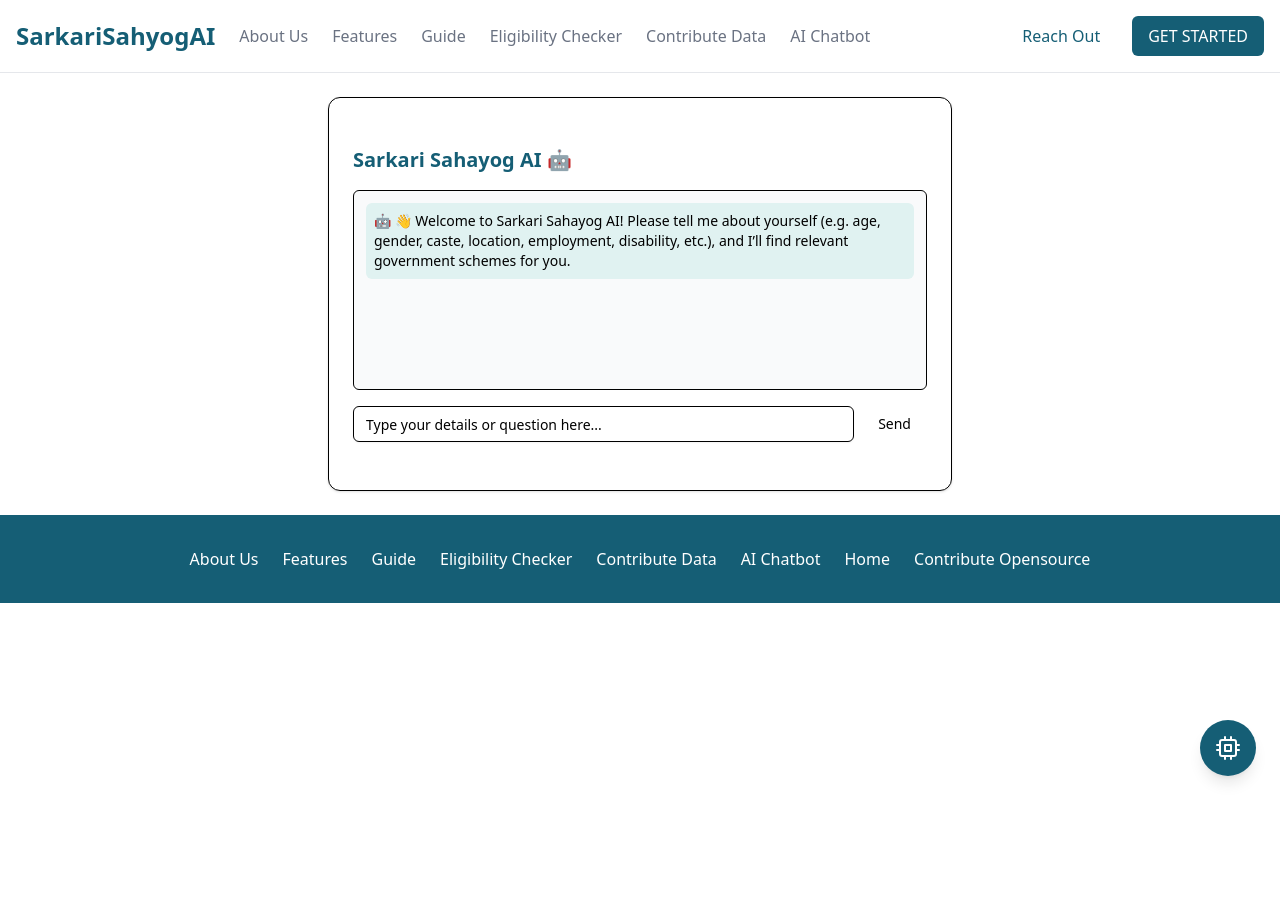
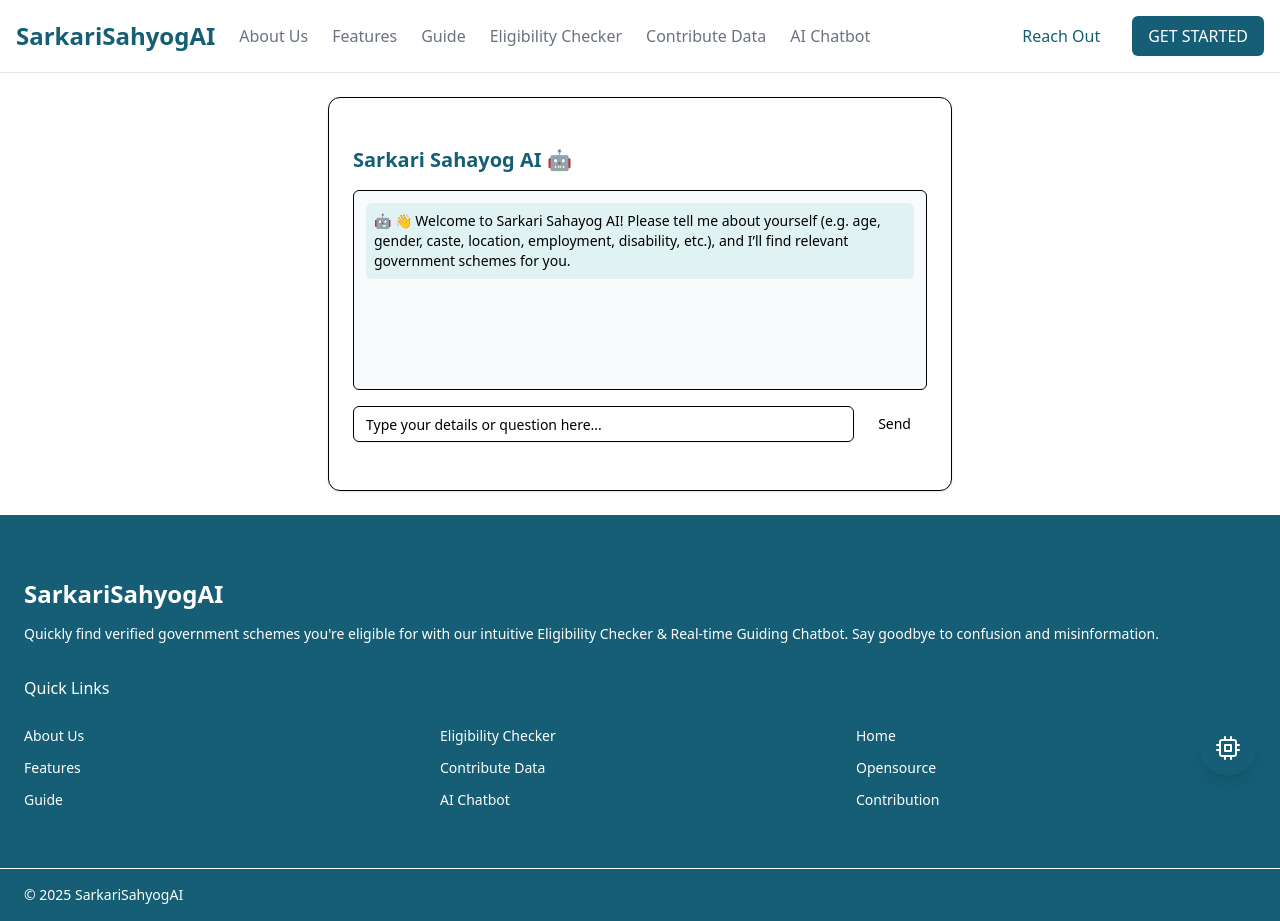
Before and after one commit to kintsugi-programmer/SarkariSahyogAI, a Next.js app: page /chat in a window 1280 px wide. Before the commit the page ends 800 px from the top, so only its background shows below. Built offline with nearby package versions, Linux system fonts and the light colour scheme; no server answers.

Commit message:
Des Fixes

```diff
--- a/src/components/Foot.tsx
+++ b/src/components/Foot.tsx
@@ -1,12 +1,7 @@
 import React from "react";
 
 const Foot: React.FC = () => {
-  return (
-    <footer className="w-full text-white bg-[#155e75] py-8">
-      <div className="container mx-auto px-6">
-        <nav>
-          <ul className="flex flex-col md:flex-row justify-center gap-6">
-            {[
+  const links = [
     { text: "About Us", link: "/" },
     { text: "Features", link: "features" },
     { text: "Guide", link: "steps" },
@@ -14,23 +9,85 @@ const Foot: React.FC = () => {
     { text: "Contribute Data", link: "/schemes/new" },
     { text: "AI Chatbot", link: "/chat" },
     { text: "Home", link: "/" },
-              { text: "Contribute Opensource", link: "https://github.com/kintsugi-programmer/SarkariSahyogAI" },
+    { text: "Opensource", link: "https://github.com/kintsugi-programmer/SarkariSahyogAI" },
+    { text: "Contribution", link: "https://github.com/kintsugi-programmer/SarkariSahyogAI" },
+  ];
 
-            ].map((item) => (
-              <li key={item.text}>
+  const splitLinks = [
+    links.slice(0, 3),
+    links.slice(3, 6),
+    links.slice(6, 9),
+  ];
+
+  return (
+    <footer className="w-full text-white">
+      <div className="border-t border-[#155e75] bg-[#155e75] pb-12 pt-16 text-sm ">
+        <div className="container mx-auto px-6">
+          <div className="grid grid-cols-1 md:grid-cols-2 lg:grid-cols-1 gap-8">
+            <div>
+              <a href="/">
+                <h1 className="max-w-4xl sm:block hidden font-black text-white leading-[1.15] text-2xl">
+                  SarkariSahyogAI
+                </h1>
+                <h1 className="max-w-4xl block sm:hidden font-black text-[#cffafe] leading-[1.15] text-2xl">
+                  SSAI
+                </h1>
+              </a>
+              <p className="mt-4 text-justify">
+                Quickly find verified government schemes you're eligible for with our intuitive Eligibility Checker & Real-time Guiding Chatbot. Say goodbye to confusion and misinformation.
+              </p>
+            </div>
+
+            <nav>
+              <h3 className="mb-6 text-base font-medium text-white">Quick Links</h3>
+              <div className="grid grid-cols-1 md:grid-cols-3 gap-4">
+                {splitLinks.map((group, idx) => (
+                  <ul key={idx}>
+                    {group.map((link) => (
+                      <li key={link.text} className="mb-2 leading-6">
                         <a
-                  href={item.link}
+                          href={link.link}
                           className="transition-colors duration-300 hover:text-emerald-100 focus:text-emerald-50"
                         >
-                  {item.text}
+                          {link.text}
+                        </a>
+                      </li>
+                    ))}
+                  </ul>
+                ))}
+              </div>
+            </nav>
+          </div>
+        </div>
+      </div>
+
+      <div className="border-t border-white bg-[#155e75] py-4 text-sm">
+        <div className="container mx-auto px-6">
+          <div className="flex flex-col md:flex-row items-center justify-between gap-4">
+            <div>© {new Date().getFullYear()} SarkariSahyogAI</div>
+            <nav aria-label="Social media links">
+              <ul className="flex items-center gap-4">
+                {["Icon1", "Icon2", "Icon3"].map((icon) => (
+                  <li key={icon}>
+                    <a href="#" className="transition-colors duration-300 hover:text-emerald-100">
+                      <span className="sr-only">{icon}</span>
+                      <svg
+                        xmlns="http://www.w3.org/2000/svg"
+                        fill="currentColor"
+                        viewBox="0 0 48 48"
+                        className="h-4 w-4"
+                        aria-hidden="true"
+                      >
+                        <path d="..." />
+                      </svg>
                     </a>
                   </li>
                 ))}
               </ul>
             </nav>
           </div>
-
-
+        </div>
+      </div>
     </footer>
   );
 };
--- a/src/components/Hero.tsx
+++ b/src/components/Hero.tsx
@@ -35,7 +35,7 @@ export const Hero = () => {
   return (
     <section className="pb-5 bg-white">
       {/* overflow-hidden */}
-      <div className="relative flex flex-col items-center justify-center px-12 pb-48 pt-40">
+      <div className="relative flex flex-col items-center justify-center px-12 sm:pb-90 pb-58 pt-15">
         <Copy />
         <MockupScreen />
       </div>
@@ -49,7 +49,7 @@ const Copy = () => {
     <><div className="flex sm:flex-row flex-col sm:space-x-4 space-x-0 space-y-4 sm:space-y-0">
       <div className="mb-1.5 rounded-full bg-zinc-600">
         <a
-          href="#"
+          href="https://github.com/kintsugi-programmer/SarkariSahyogAI"
           target="_blank"
           rel="nofollow"
           className="flex origin-top-left items-center rounded-full border border-zinc-900 bg-white p-0.5 text-sm transition-transform hover:-rotate-2"
@@ -63,9 +63,10 @@ const Copy = () => {
           <FiArrowUpRight className="mr-2 inline-block" />
         </a>
 
-      </div><div className="mb-1.5 rounded-full bg-zinc-600">
+      </div>
+      <div className="mb-1.5 rounded-full bg-zinc-600">
         <a
-          href="#"
+          href="https://github.com/kintsugi-programmer/SarkariSahyogAI"
           target="_blank"
           rel="nofollow"
           className="flex origin-top-left items-center rounded-full border border-zinc-900 bg-white p-0.5 text-sm transition-transform hover:-rotate-2"
@@ -96,7 +97,7 @@ const Copy = () => {
 
 const MockupScreen = () => {
   return (
-    <div className="absolute bottom-0 left-1/2 h-36 w-[calc(100vw_-_56px)] max-w-[1100px] -translate-x-1/2 overflow-hidden rounded-t-xl bg-zinc-900 p-0.5">
+    <div className="absolute bottom-0 left-1/2 sm:h-80 h-50 w-[calc(100vw_-_56px)] max-w-[1100px] -translate-x-1/2 overflow-hidden rounded-t-xl bg-zinc-900 p-0.5">
       <div className="flex items-center justify-between px-2 py-1">
         <div className="flex items-center gap-0.5">
           <span className="size-2 rounded-full bg-red-400" />
```
Lines whose indentation alone changed are shown as unchanged.
